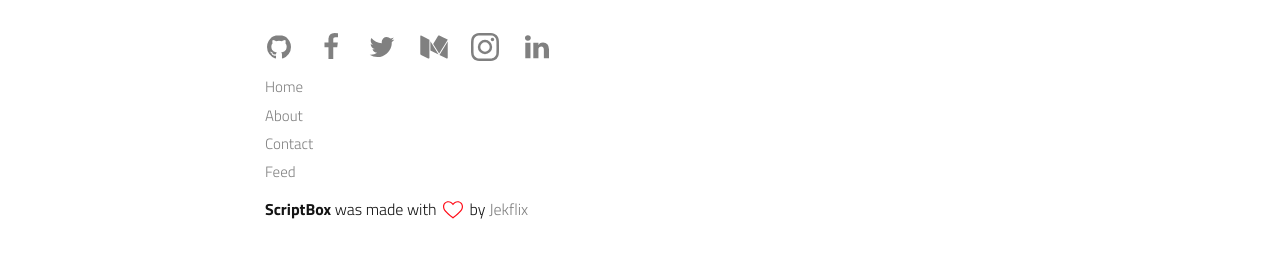
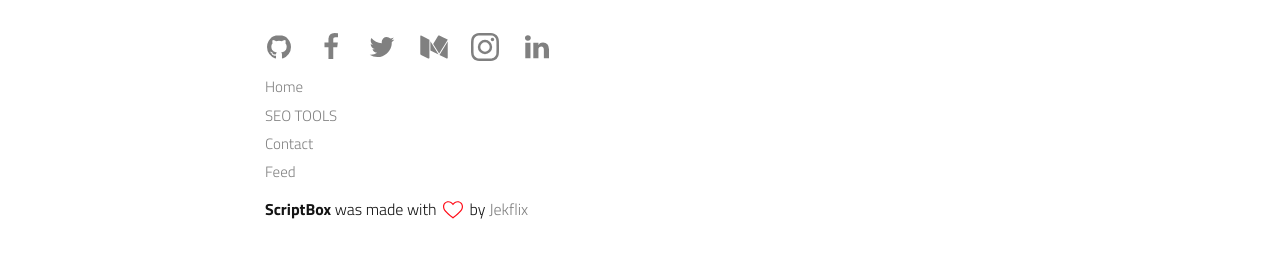
Before and after one commit to bnjddi/scriptbox, a Jekyll site: the page built from about.md, in a window 1280 px wide and 900 px high, scrolled down 845 px. Shown: the part 642-897 px from the top of the window. Built offline with Jekyll 4.4.1, drawn with Linux system fonts in a browser that asks for light colours.

Commit message:
Update _config.yml

```diff
--- a/_config.yml
+++ b/_config.yml
@@ -38,8 +38,8 @@ plugins:
 links:
   - title: Home
     url: /
-  - title: About
-    url: /about/
+  - title: SEO TOOLS
+    url: /category/seo/
   - title: Contact
     url: /contact/
 
```
